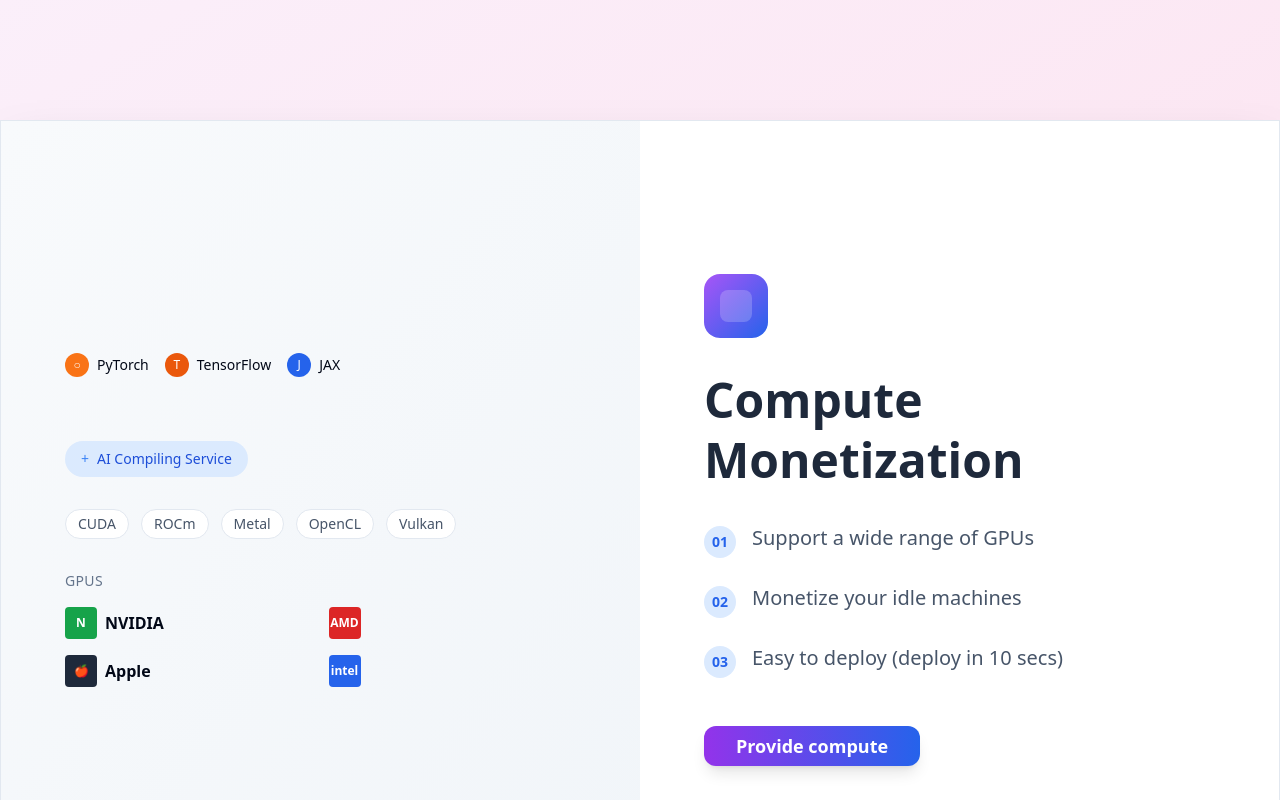
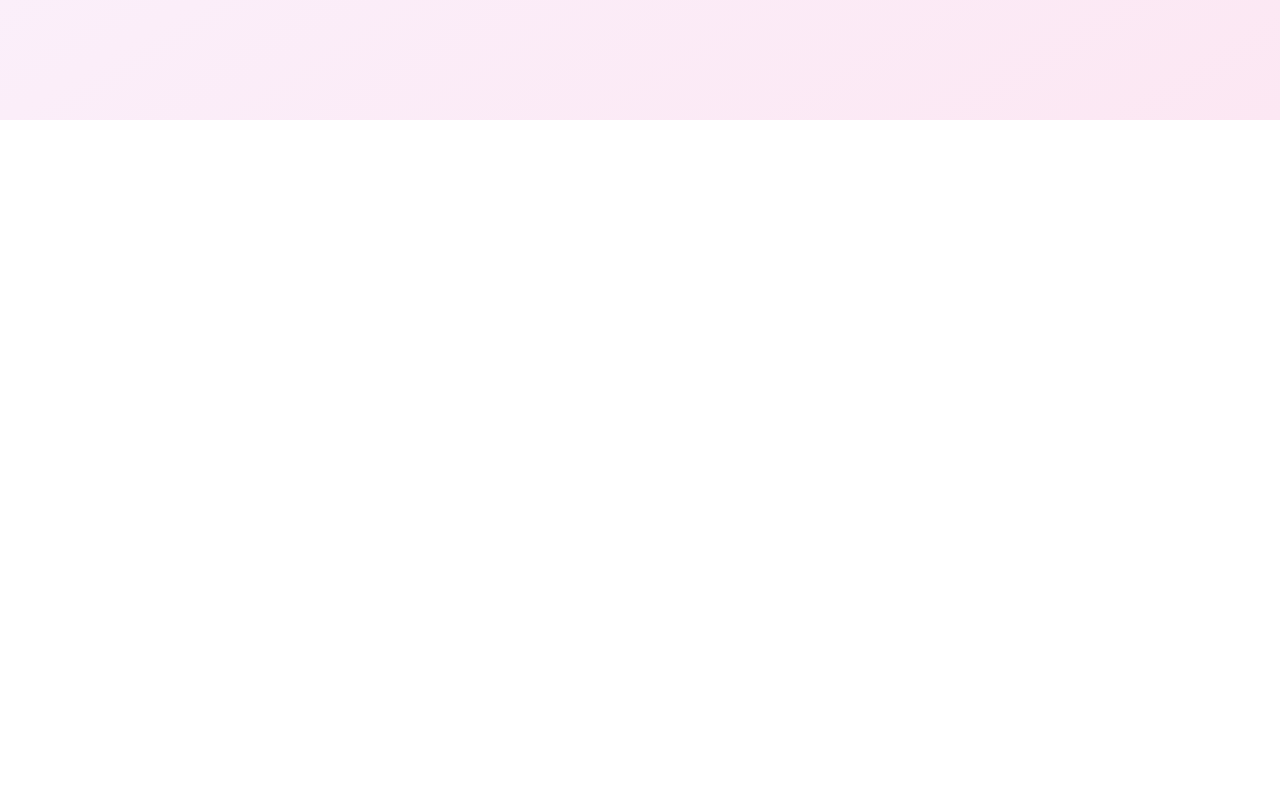
Before and after one commit to Nloperena/ForzaBuilt.com, a React (Vite) app: page / in a window 1280 px wide. Shown: the part 2280-3080 px from the top of the page. Built offline with nearby package versions, Linux system fonts and the light colour scheme.

Commit message:
Fix: Ensure cards are visible
The cards were not rendering, likely due to a styling or rendering issue. This commit addresses the problem.

```diff
--- a/src/pages/Index.tsx
+++ b/src/pages/Index.tsx
@@ -59,6 +59,9 @@ const Index = () => {
       ]
     }
   ];
+
+  // Calculate where the cards section starts (after the 3 placeholder components)
+  const cardsStartOffset = 3 * window.innerHeight;
 
   return (
     <div className="relative">
@@ -133,11 +136,11 @@ const Index = () => {
         </div>
       </div>
 
-      {/* Main Content - Existing Card Stack */}
+      {/* Main Content - Card Stack */}
       <div className="relative">
         {cards.map((card, index) => {
           const cardHeight = window.innerHeight;
-          const cardStart = index * cardHeight;
+          const cardStart = cardsStartOffset + (index * cardHeight);
           const progress = Math.max(0, Math.min(1, (scrollY - cardStart) / cardHeight));
           const nextCardProgress = Math.max(0, Math.min(1, (scrollY - cardStart - cardHeight) / cardHeight));
 
@@ -151,7 +154,7 @@ const Index = () => {
               key={card.id}
               className="sticky top-0 w-full h-screen flex items-center justify-center"
               style={{
-                zIndex: index + 1,
+                zIndex: 40 + index,
               }}
             >
               <div
@@ -165,6 +168,7 @@ const Index = () => {
                   <div className="grid grid-cols-1 lg:grid-cols-2 h-full">
                     {/* Left Panel */}
                     <div className="p-8 lg:p-16 bg-gradient-to-br from-slate-50 to-slate-100 flex items-center">
+
                       {card.id === 'compute' && (
                         <div className="space-y-8 w-full">
                           {/* Technologies */}
@@ -422,7 +426,7 @@ const Index = () => {
       </div>
 
       {/* Spacer to allow scrolling */}
-      <div style={{ height: `${(cards.length + 6) * window.innerHeight}px` }} />
+      <div style={{ height: `${(cards.length + 5) * window.innerHeight}px` }} />
     </div>
   );
 };
```
